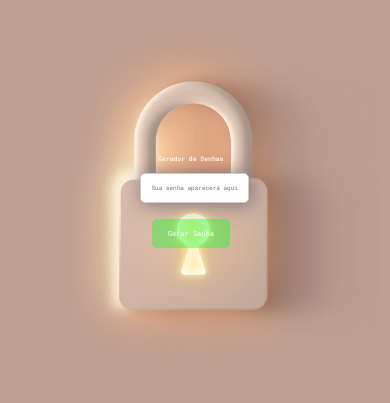
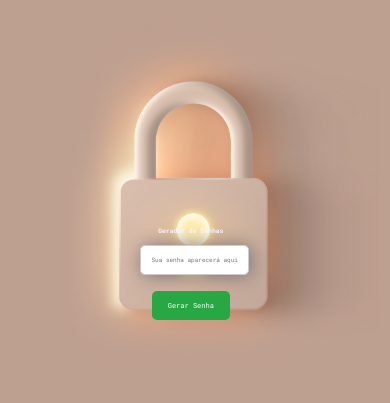
Before and after one commit to FernandoJesuss/Gerador_de_Senhas, a plain HTML site: page index.html in a window 390 px wide. Shown: the part 150-553 px from the top of the page. Drawn offline with Linux system fonts and the light colour scheme.

Commit message:
Fix: Correção de bugs

```diff
--- a/src/css/styles.css
+++ b/src/css/styles.css
@@ -145,7 +145,7 @@ button:active {
         width: 110%;
         align-items: center;
         justify-content: center;
-        background-color: rgba(0, 255, 34, 0.374);
+
     }
 }
 
@@ -154,7 +154,7 @@ button:active {
     .Container {
         display: flex;
         width: 25%;
-        top: 31rem;
+        /* top: 31rem; */
         left: 12rem;
         justify-content: center;
         align-items: center;
@@ -162,7 +162,7 @@ button:active {
     #cadeado {
         display: flex;
         width: 35%;
-        top: 34rem;
+        top: 54%;
         right: 8.8rem;
         justify-content: center;
         align-items: center;
@@ -260,7 +260,7 @@ button:active {
     #cadeado {
         display: flex;
         width: 20%;
-        top: 33.5rem;
+        top: 72%;
         right: 7.5rem;
         justify-content: center;
         align-items: center;
```
